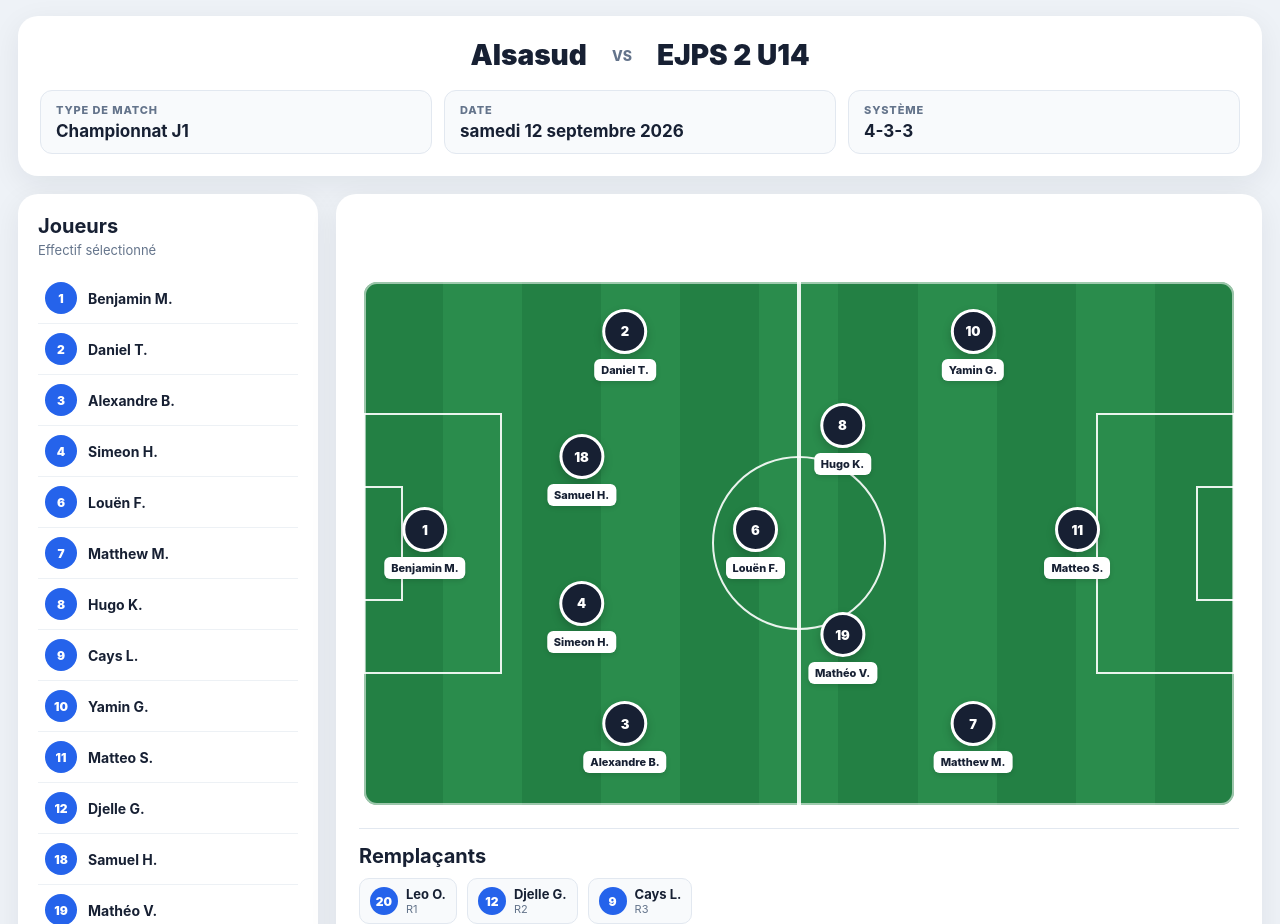
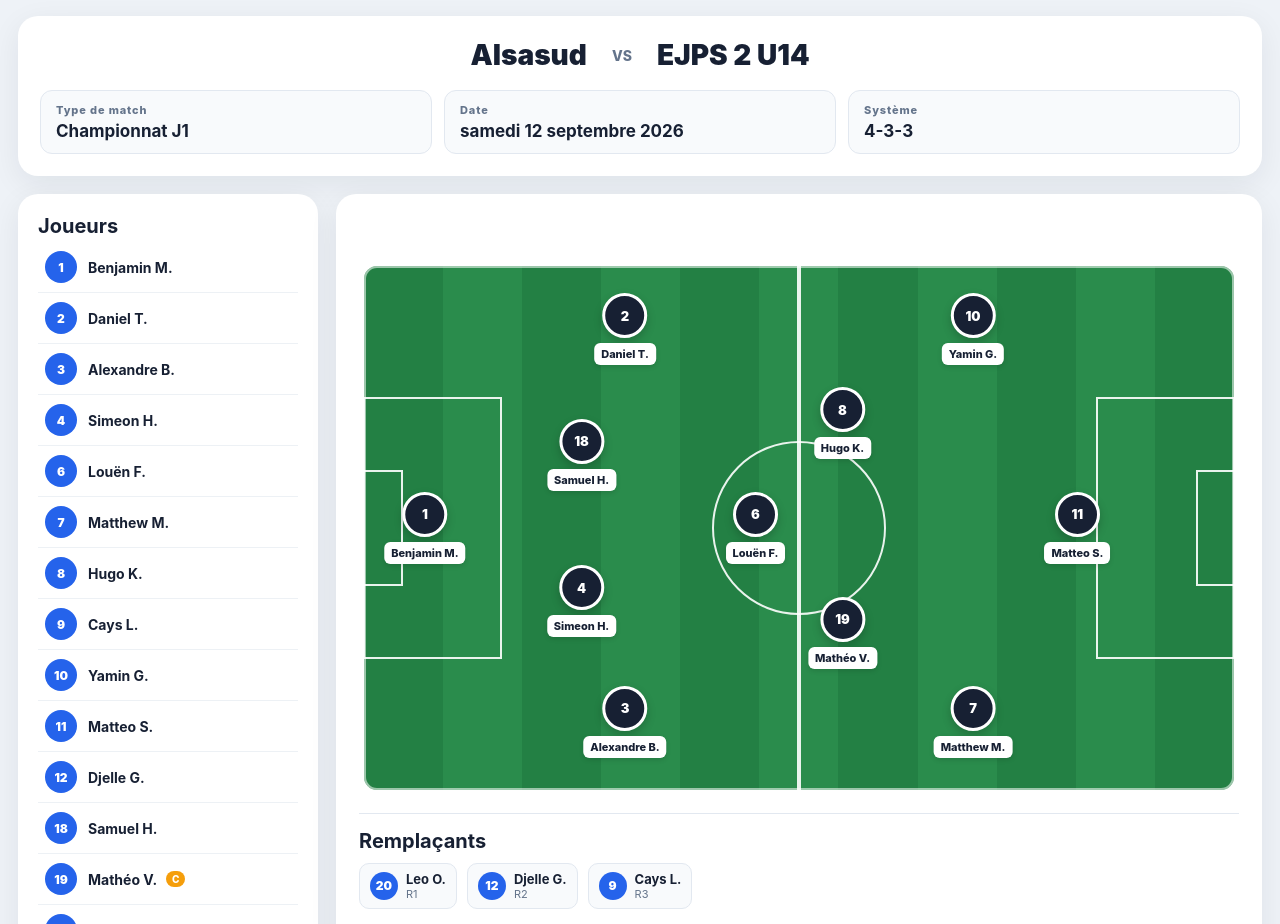
Before and after one commit to maxcl10/CoachBoard, an Angular app: page / in a window 1280 px wide. Shown: the part 108-1032 px from the top of the page. Built offline with nearby package versions, Linux system fonts and the light colour scheme.

Commit message:
fix: update captain badge display and improve player data structure

```diff
--- a/src/app/app.html
+++ b/src/app/app.html
@@ -18,16 +18,15 @@
       <div class="team">{{ awayTeam() }}</div>
     </div>
     <div class="meta">
-      <div class="meta-box"><span>TYPE DE MATCH</span><strong>{{ config().typeMatch || '—' }}</strong></div>
-      <div class="meta-box"><span>DATE</span><strong>{{ formatDate(config().date) }}</strong></div>
-      <div class="meta-box"><span>SYSTÈME</span><strong>{{ config().formation || '—' }}</strong></div>
+      <div class="meta-box"><span>Type de match</span><strong>{{ config().typeMatch || '—' }}</strong></div>
+      <div class="meta-box"><span>Date</span><strong>{{ formatDate(config().date) }}</strong></div>
+      <div class="meta-box"><span>Système</span><strong>{{ config().formation || '—' }}</strong></div>
     </div>
   </section>
 
   <div class="layout">
     <section class="panel">
       <h2>Joueurs</h2>
-      <div class="subtitle">Effectif sélectionné</div>
       <div id="players">
         @for (player of config().joueurs; track player.numero) {
           <div class="player">
@@ -36,7 +35,7 @@
               <div class="player-name">
                 {{ player.nom }}
                 @if (player.capitaine) {
-                  <span class="captain-badge">CAPITAINE</span>
+                  <span class="captain-badge">C</span>
                 }
               </div>
             </div>
--- a/src/app/app.ts
+++ b/src/app/app.ts
@@ -1,9 +1,4 @@
-import {
-  Component,
-  ViewEncapsulation,
-  computed,
-  signal,
-} from '@angular/core';
+import { Component, ViewEncapsulation, computed, signal } from '@angular/core';
 import { MatchConfig } from './models/match-config.model';
 import { Player } from './models/player.model';
 
@@ -35,7 +30,7 @@ export class App {
       { numero: 11, nom: 'Matteo S.', poste: 'AC' },
       { numero: 12, nom: 'Djelle G.', poste: 'R2' },
       { numero: 18, nom: 'Samuel H.', poste: 'DCG' },
-      { numero: 19, nom: 'Mathéo V.', poste: 'MCD' },
+      { numero: 19, nom: 'Mathéo V.', poste: 'MCD', capitaine: true },
       { numero: 20, nom: 'Leo O.', poste: 'R1' },
     ],
   });
@@ -67,10 +62,7 @@ export class App {
   protected readonly substitutes = computed(() =>
     this.config()
       .joueurs.filter((player) => this.isSubstitute(player))
-      .sort(
-        (a, b) =>
-          Number(a.poste.slice(1)) - Number(b.poste.slice(1)),
-      ),
+      .sort((a, b) => Number(a.poste.slice(1)) - Number(b.poste.slice(1))),
   );
 
   protected readonly homeTeam = computed(() =>
@@ -95,7 +87,10 @@ export class App {
   }
 
   /** Returns the pitch coordinates for a starter, offsetting duplicate positions. */
-  protected positionFor(player: Player, index: number): {
+  protected positionFor(
+    player: Player,
+    index: number,
+  ): {
     left: string;
     top: string;
   } | null {
@@ -104,8 +99,7 @@ export class App {
 
     const previousPlayers = this.starters()
       .slice(0, index)
-      .filter((item) => item.poste.toUpperCase() === player.poste.toUpperCase())
-      .length;
+      .filter((item) => item.poste.toUpperCase() === player.poste.toUpperCase()).length;
     const offset = previousPlayers === 0 ? 0 : previousPlayers % 2 === 1 ? 9 : -9;
     const top = Math.max(8, Math.min(92, position[1] + offset));
     return { left: `${position[0]}%`, top: `${top}%` };
```
